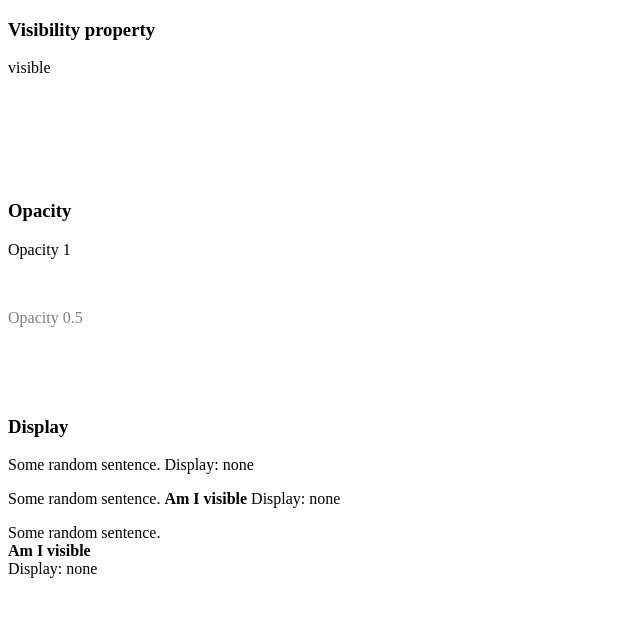
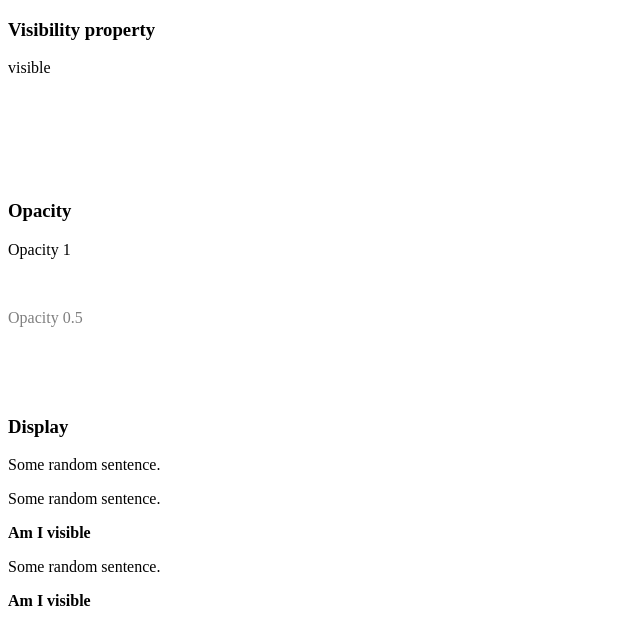
Before and after one commit to aduzi123/assignment4.2, a plain HTML site: page index.html in a window 1280 px wide. Shown: the whole page, without its empty margins (0-640 px from the left). Drawn offline with Linux system fonts and the light colour scheme.

Commit message:
Update index.html

```diff
--- a/index.html
+++ b/index.html
@@ -19,8 +19,8 @@
 
   <br><br><br>
   <h3>Display</h3>
-  <p>Some random sentence. <span class="none">Am I visible</span> Display: none </p>
-  <p>Some random sentence. <span class="inline">Am I visible</span> Display: none </p>
-  <p>Some random sentence. <span class="block">Am I visible</span> Display: none </p>
+  <p>Some random sentence.</p> <span class="none">Am I visible</span>
+  <p>Some random sentence.</p> <span class="inline">Am I visible</span>
+  <p>Some random sentence.</p><span class="block">Am I visible</span>
 </body>
 </html>
```
